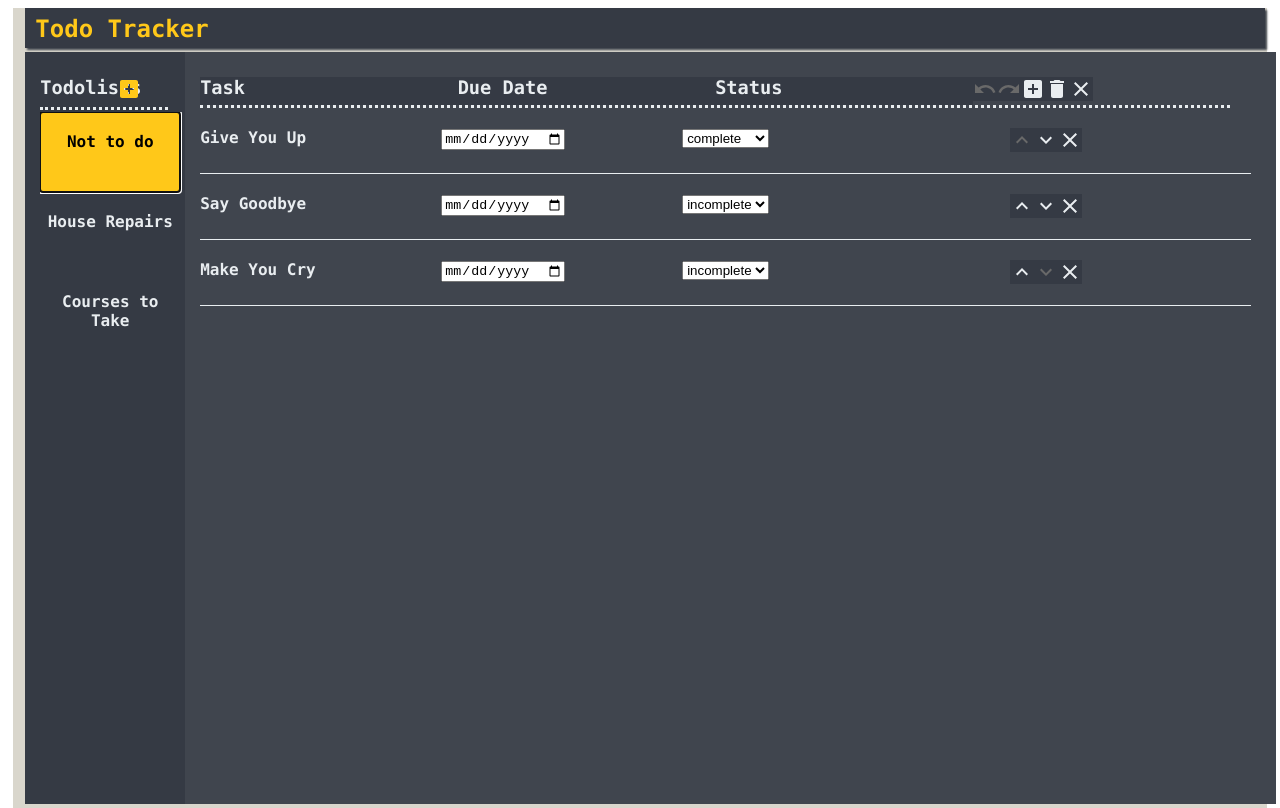
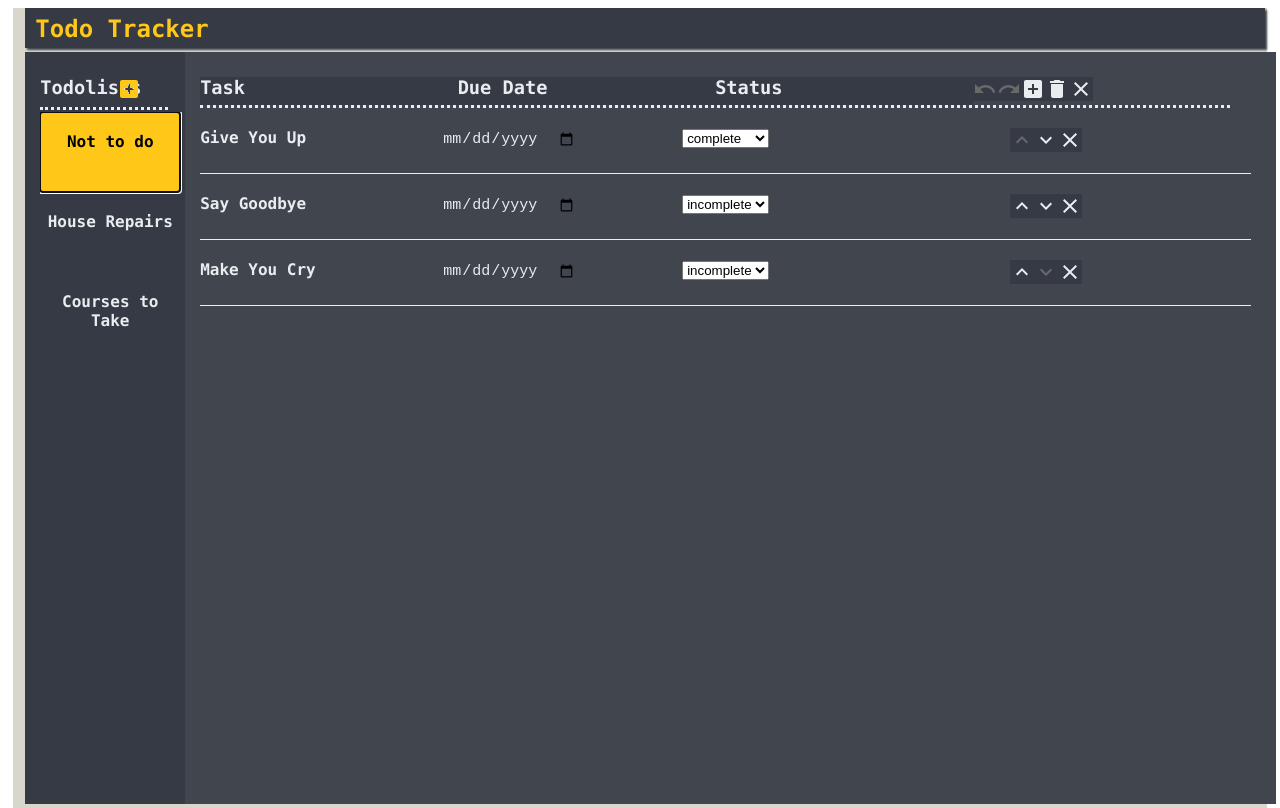
Before and after one commit to tommylin121314/cse316-hw2, a React (Create React App) app: page / in a window 1280 px wide. Both pictures are taken after a click on the element "Not to do". Built offline with nearby package versions, Linux system fonts and the light colour scheme; the HTML template or start-up script is replaced by a standard one.

Commit message:
Changed css of date

```diff
--- a/src/components/DueDate.js
+++ b/src/components/DueDate.js
@@ -27,7 +27,7 @@ export default class DueDate extends Component {
     render() {
         return (
             <div className='item-col due-date-col'>
-                <input type='date' onChange={this.handleChangeDate} onClick={this.handleOnFocus} value={this.props.item.dueDate}></input>
+                <input class='due-date-field' type='date' onChange={this.handleChangeDate} onClick={this.handleOnFocus} value={this.props.item.dueDate}></input>
             </div>
         )
     }
--- a/src/css/todo_style.css
+++ b/src/css/todo_style.css
@@ -121,3 +121,10 @@
     overflow-x: hidden;
     scrollbar-width: none;
 }
+
+.due-date-field {
+    color: var(--swatch-text);
+    background: transparent;
+    border: transparent;
+    font-size: 15px;
+}
```
